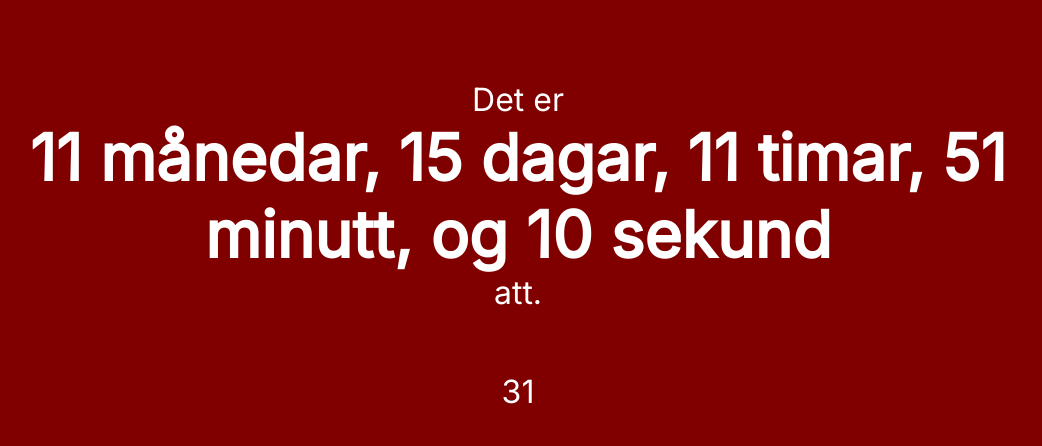
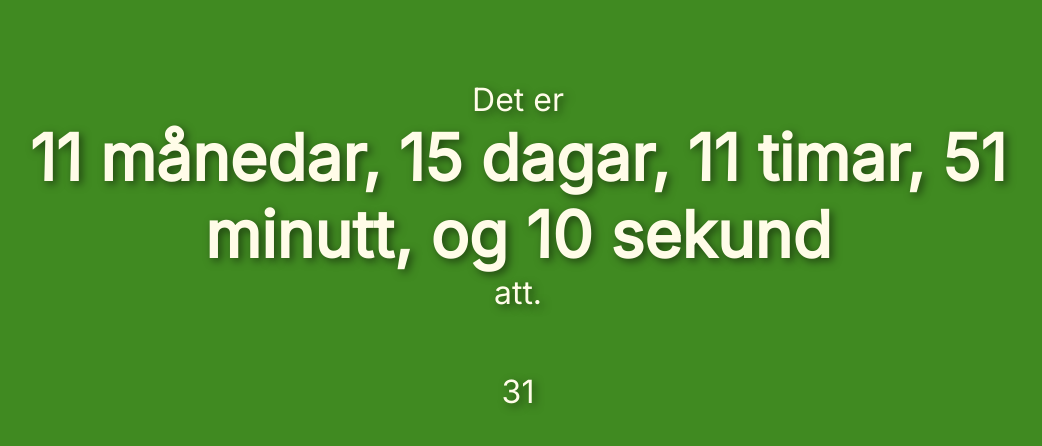
Before and after one commit to markus-ap/bursdag, a plain HTML site: page index.html in a window 1280 px wide. Shown: the whole page, without its empty margins (122-1164 px from the left). Drawn offline with Linux system fonts and the light colour scheme.

Commit message:
fiksa fargar

```diff
--- a/stilark.css
+++ b/stilark.css
@@ -3,7 +3,7 @@
     padding: 0;
 }
 body{
-    background-color: maroon;
+    background-color: #408a21;
 }
 
 #kropp{
@@ -13,7 +13,8 @@ body{
     margin:auto;
     text-align: center;
     font-family: 'Inter', sans-serif;
-    color: white;
+    color: #fffce8;
+    text-shadow: 0.2em 0.2em 0.5em rgba(0,0,0,0.5);
 }
 
 #kropp p{
```
